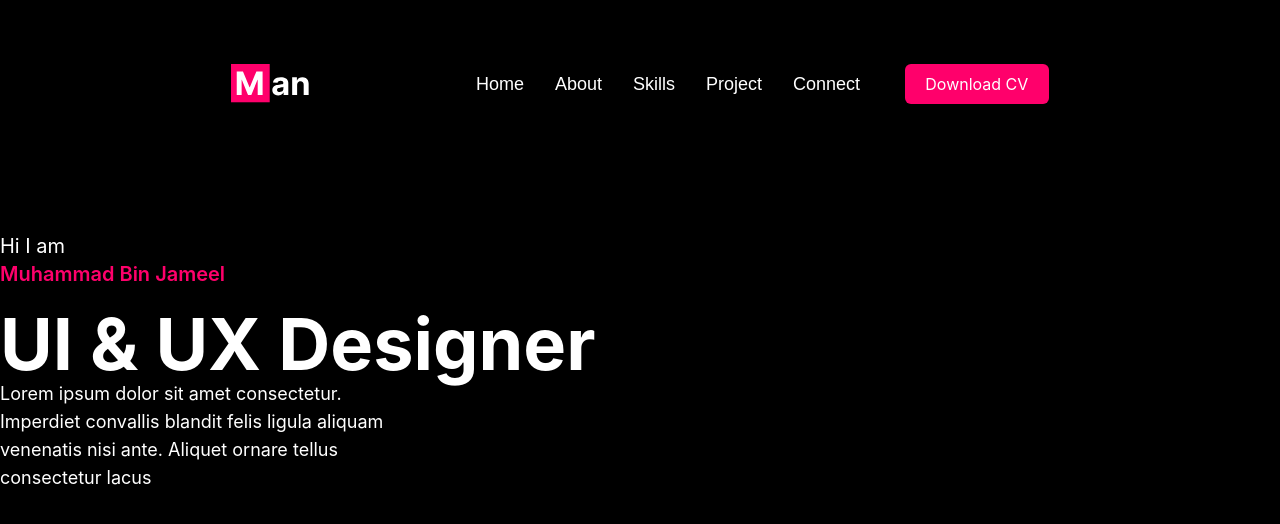
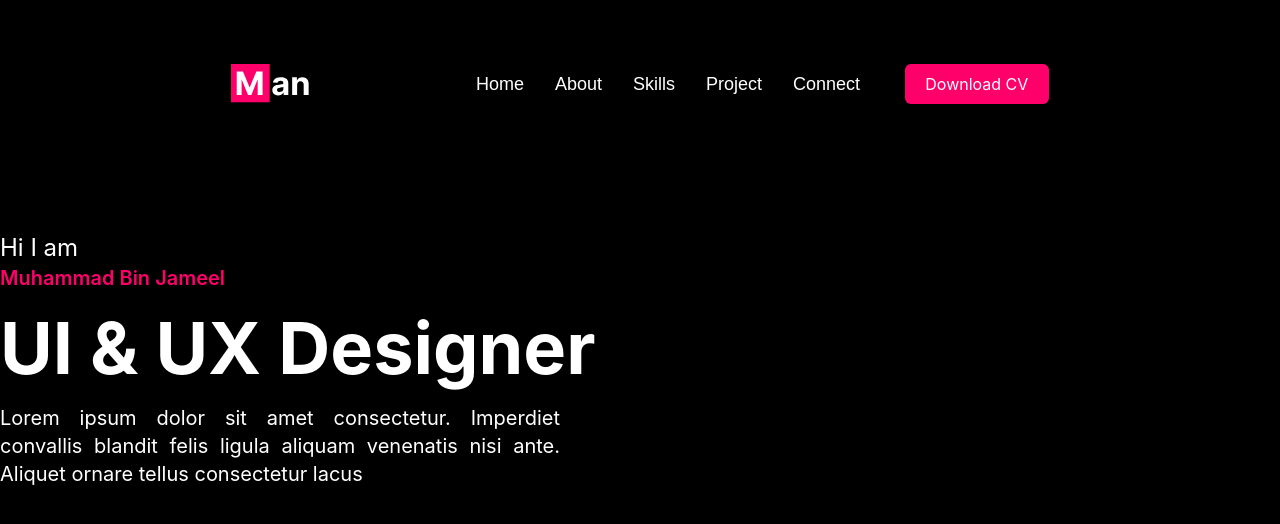
Before and after one commit to acs-web-tech/domain-specific-chat-bot, a React (Create React App) app in the folder dscb/: page / in a window 1280 px wide. Shown: the top 524 px of the page. Built offline with nearby package versions, Linux system fonts and the light colour scheme.

Commit message:
ui-changes

```diff
--- a/dscb/src/Components/Des.js
+++ b/dscb/src/Components/Des.js
@@ -1,6 +1,6 @@
 export default function Des(){
     return(
-        <div className="w-96 text-lg">
+        <div className="w-[35rem] text-lg text-justify text-xl mt-5">
             Lorem ipsum dolor sit amet consectetur.
             Imperdiet convallis blandit felis ligula aliquam venenatis nisi ante. Aliquet ornare tellus consectetur lacus
         </div>
--- a/dscb/src/Components/Home.js
+++ b/dscb/src/Components/Home.js
@@ -16,14 +16,17 @@ export default function Home(){
         ]}></NavigationBar>
         </div>
         {/* Navigation Bar End */}
+
+        {/* Main Content Description  */}
         <div className="mt-32">
             <MainContent></MainContent>
             <Des></Des>
         </div>
+        <div>
 
-        {/* Main Content Description  */}
+        </div>
+       {/*  Main Content Description End */}
 
-       {/*  Main Content Description End */}
         </>
     )
 }
--- a/dscb/src/Components/Main.js
+++ b/dscb/src/Components/Main.js
@@ -1,8 +1,8 @@
 export default function MainContent(props){
     return(
         <div>
-        <h6 className="text-xl">Hi I am</h6>
-        <h5 className="text-xl text-[#FF006B] font-semibold text-2xl">Muhammad Bin Jameel</h5>
+        <h6 className="text-2xl">Hi I am</h6>
+        <h5 className="text-xl text-[#FF006B] font-semibold text-3xl">Muhammad Bin Jameel</h5>
         <h1 className="text-7xl font-bold mt-5">UI & UX Designer</h1>
 
     </div>
```
Also changed, not shown: dscb/src/Components/AsideImage.tsx (added, +9 -0 lines), dscb/src/static/hero.png (added).
